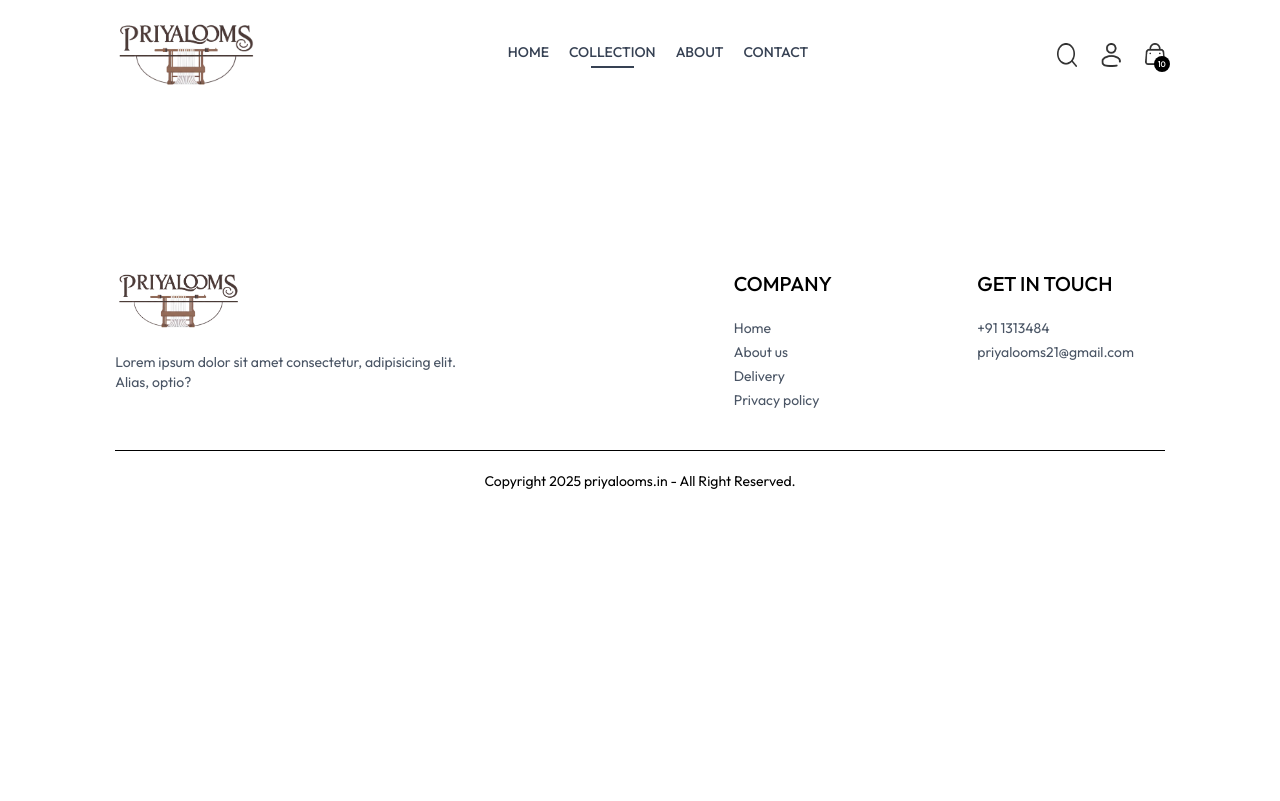
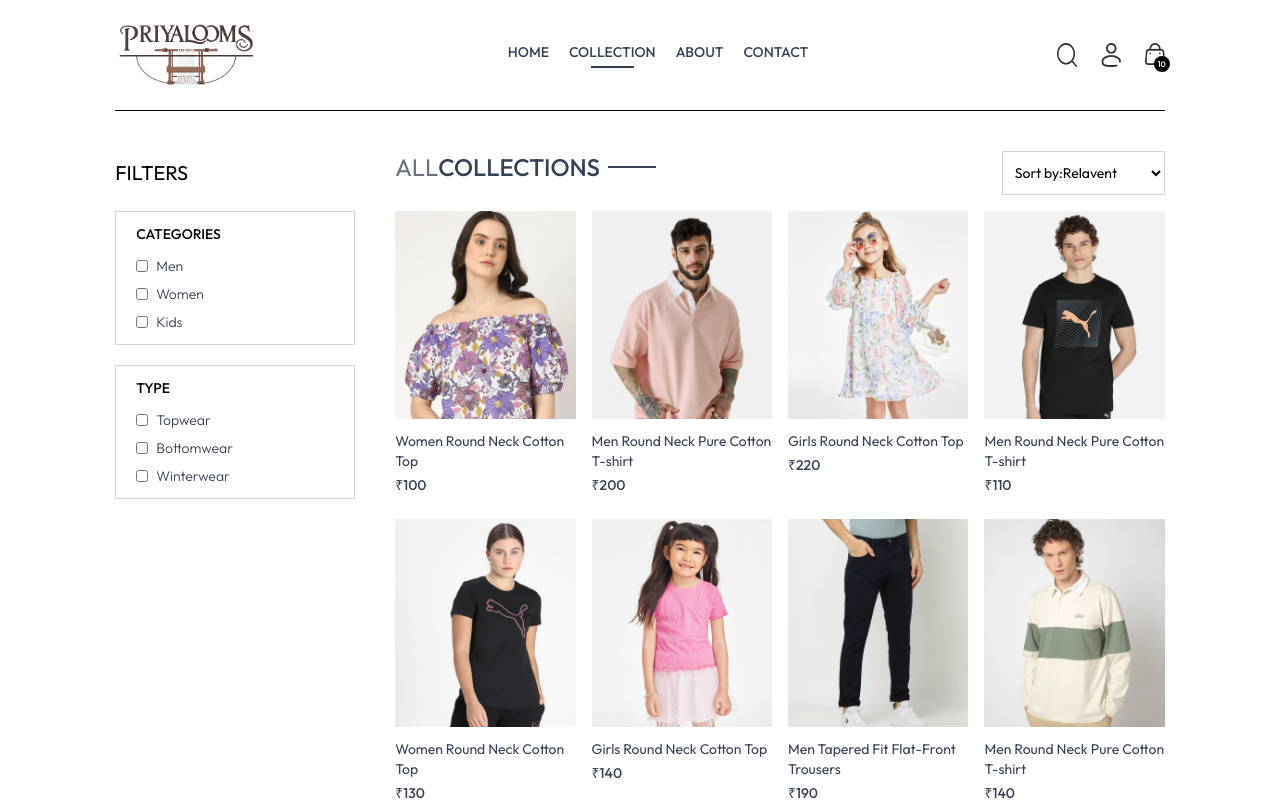
Before and after one commit to MRVx77/ecommerce-app, a React (Vite) app in the folder frontend/: page /collection in a window 1280 px wide. Shown: the top 801 px of the page. Built offline with nearby package versions, Linux system fonts and the light colour scheme.

Commit message:
implement product filtering and sorting in Collection page

```diff
--- a/frontend/src/pages/Collection.jsx
+++ b/frontend/src/pages/Collection.jsx
@@ -1,7 +1,199 @@
-import React from "react";
+import React, { useContext, useEffect, useState } from "react";
+import { ShopContext } from "../context/ShopContext";
+import { assets } from "../assets/assets";
+import Title from "../components/Title";
+import ProductItem from "../components/ProductItem";
 
 const Collection = () => {
-  return <div></div>;
+  const { products } = useContext(ShopContext);
+  const [showFilter, setShowFilter] = useState(false);
+  const [filterProducts, setFilterProducts] = useState([]);
+  const [category, setCategory] = useState([]);
+  const [subCategory, setSubCategory] = useState([]);
+  const [sortType, setSortType] = useState("relavent");
+
+  const toggleCategory = (e) => {
+    const value = e.target.value;
+    if (category.includes(value)) {
+      setCategory((prev) => prev.filter((item) => item !== value));
+    } else {
+      setCategory((prev) => [...prev, value]);
+    }
+  };
+
+  const toggleSubCategory = (e) => {
+    const value = e.target.value;
+    if (subCategory.includes(value)) {
+      setSubCategory((prev) => prev.filter((item) => item !== value));
+    } else {
+      setSubCategory((prev) => [...prev, value]);
+    }
+  };
+
+  const applyFilter = () => {
+    let productsCopy = products.slice();
+    if (category.length > 0) {
+      productsCopy = productsCopy.filter((item) =>
+        category.includes(item.category)
+      );
+    }
+
+    if (subCategory.length > 0) {
+      productsCopy = productsCopy.filter((item) =>
+        subCategory.includes(item.subCategory)
+      );
+    }
+
+    setFilterProducts(productsCopy);
+  };
+
+  const sortProducts = () => {
+    let filterProductsCopy = filterProducts.slice();
+
+    switch (sortType) {
+      case "low-high":
+        setFilterProducts(filterProductsCopy.sort((a, b) => a.price - b.price));
+        break;
+
+      case "high-low":
+        setFilterProducts(filterProductsCopy.sort((a, b) => b.price - a.price));
+        break;
+
+      default:
+        applyFilter();
+        break;
+    }
+  };
+
+  useEffect(() => {
+    // eslint-disable-next-line react-hooks/set-state-in-effect
+    applyFilter();
+    // eslint-disable-next-line react-hooks/exhaustive-deps
+  }, [category, subCategory, products]);
+
+  useEffect(() => {
+    sortProducts();
+  }, [sortType]);
+
+  return (
+    <div className="flex flex-col sm:flex-row gap-1 sm:gap-10 pt-10 border-t">
+      {/* fillter options */}
+      <div className="min-w-60">
+        <p
+          onClick={() => setShowFilter(!showFilter)}
+          className="my-2 text-xl flex items-center cursor-pointer gap-2"
+        >
+          FILTERS{" "}
+          <img
+            className={`h-3 sm:hidden ${showFilter ? "rotate-90" : ""}`}
+            src={assets.dropdown_icon}
+            alt=""
+          />
+        </p>
+        {/* Category filter */}
+        <div
+          className={`border border-gray-300 pl-5 py-3 mt-6 ${
+            showFilter ? "" : "hidden"
+          } sm:block`}
+        >
+          <p className="mb-3 text-sm font-medium">CATEGORIES</p>
+          <div className="flex flex-col gap-2 text-sm font-light text-gray-700">
+            <p className="flex gap-2">
+              <input
+                onChange={toggleCategory}
+                className="w-3"
+                type="checkbox"
+                value={"Men"}
+              />{" "}
+              Men
+            </p>
+            <p className="flex gap-2">
+              <input
+                onChange={toggleCategory}
+                className="w-3"
+                type="checkbox"
+                value={"Women"}
+              />{" "}
+              Women
+            </p>
+            <p className="flex gap-2">
+              <input
+                onChange={toggleCategory}
+                className="w-3"
+                type="checkbox"
+                value={"Kids"}
+              />{" "}
+              Kids
+            </p>
+          </div>
+        </div>
+        {/* Sub category filter */}
+        <div
+          className={`border border-gray-300 pl-5 py-3 my-5 ${
+            showFilter ? "" : "hidden"
+          } sm:block`}
+        >
+          <p className="mb-3 text-sm font-medium">TYPE</p>
+          <div className="flex flex-col gap-2 text-sm font-light text-gray-700">
+            <p className="flex gap-2">
+              <input
+                onChange={toggleSubCategory}
+                className="w-3"
+                type="checkbox"
+                value={"Topwear"}
+              />{" "}
+              Topwear
+            </p>
+            <p className="flex gap-2">
+              <input
+                onChange={toggleSubCategory}
+                className="w-3"
+                type="checkbox"
+                value={"Bottomwear"}
+              />{" "}
+              Bottomwear
+            </p>
+            <p className="flex gap-2">
+              <input
+                onChange={toggleSubCategory}
+                className="w-3"
+                type="checkbox"
+                value={"Winterwear"}
+              />{" "}
+              Winterwear
+            </p>
+          </div>
+        </div>
+      </div>
+      {/* Right side */}
+      <div className="flex-1">
+        <div className="flex justify-between text-base sm:text-2xl mb-4">
+          <Title text1={"ALL"} text2={"COLLECTIONS"} />
+          {/* product Sort */}
+          <select
+            onChange={(e) => setSortType(e.target.value)}
+            className="border border-gray-300 text-sm px-2"
+          >
+            <option value="relavent">Sort by:Relavent</option>
+            <option value="low-high">Sort by: Low to High</option>
+            <option value="high-low">Sort by: High to Low</option>
+          </select>
+        </div>
+        {/* Map products */}
+        <div className="grid grid-cols-2 md:grid-cols-3 lg:grid-cols-4 gap-4 gap-y-6">
+          {filterProducts.map((item, index) => (
+            <ProductItem
+              key={index}
+              id={item._id}
+              name={item.name}
+              image={item.image}
+              price={item.price}
+            />
+          ))}
+        </div>
+      </div>
+    </div>
+  );
 };
 
 export default Collection;
```
